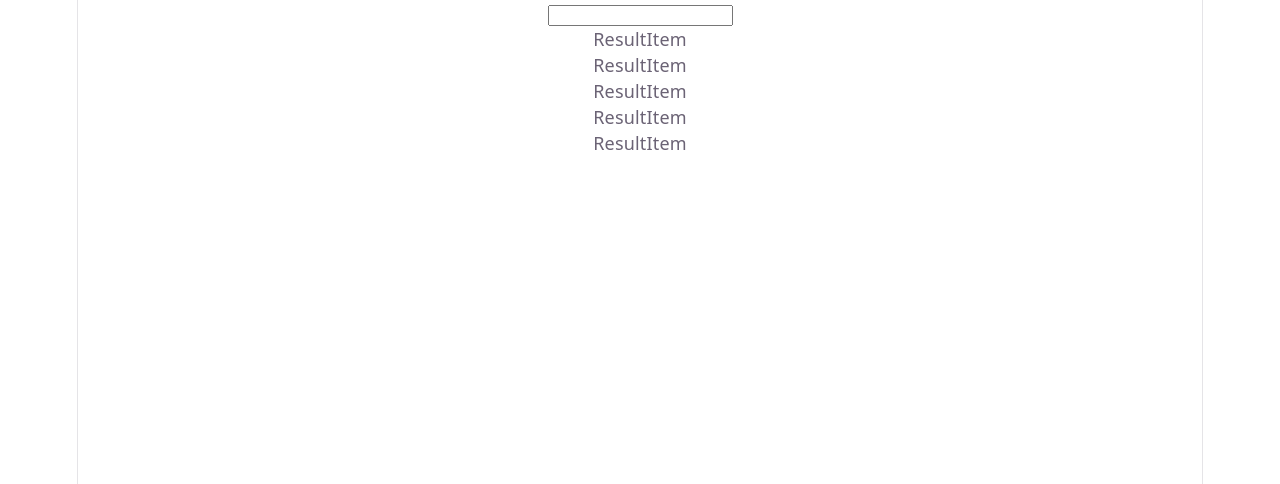
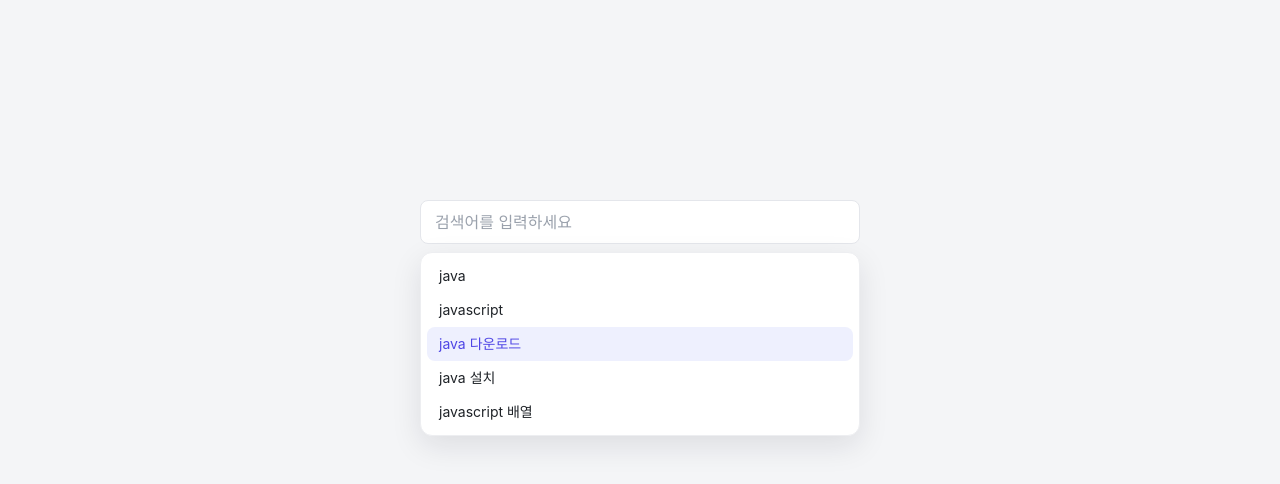
Before and after one commit to chan9yu/autocomplete-search-example, a React (Vite) app: page / in a window 1280 px wide. Shown: the top 484 px of the page. Built offline with nearby package versions, Linux system fonts and the light colour scheme.

Commit message:
feat: 자동완성 검색창 정중앙 배치 및 Input, Dropdown 스타일링

```diff
--- a/src/components/Autocomplete.tsx
+++ b/src/components/Autocomplete.tsx
@@ -6,7 +6,7 @@ export function Autocomplete() {
 	useAutocomplete();
 
 	return (
-		<div>
+		<div className="autocomplete">
 			<SearchInput />
 			<ResultDropdown />
 		</div>
--- a/src/components/ResultDropdown.tsx
+++ b/src/components/ResultDropdown.tsx
@@ -1,13 +1,21 @@
-import { ResultItem } from "./ResultItem";
-
 export function ResultDropdown() {
 	return (
-		<div>
-			<ResultItem />
-			<ResultItem />
-			<ResultItem />
-			<ResultItem />
-			<ResultItem />
-		</div>
+		<ul className="dropdown" role="listbox">
+			<li className="option" role="option">
+				java
+			</li>
+			<li className="option" role="option">
+				javascript
+			</li>
+			<li className="option" role="option" aria-selected>
+				java 다운로드
+			</li>
+			<li className="option" role="option">
+				java 설치
+			</li>
+			<li className="option" role="option">
+				javascript 배열
+			</li>
+		</ul>
 	);
 }
--- a/src/components/SearchInput.tsx
+++ b/src/components/SearchInput.tsx
@@ -1,3 +1,3 @@
 export function SearchInput() {
-	return <input />;
+	return <input className="search-input" placeholder="검색어를 입력하세요" />;
 }
--- a/src/styles/index.css
+++ b/src/styles/index.css
@@ -1,109 +1,90 @@
-:root {
-	--text: #6b6375;
-	--text-h: #08060d;
-	--bg: #fff;
-	--border: #e5e4e7;
-	--code-bg: #f4f3ec;
-	--accent: #aa3bff;
-	--accent-bg: rgba(170, 59, 255, 0.1);
-	--accent-border: rgba(170, 59, 255, 0.5);
-	--social-bg: rgba(244, 243, 236, 0.5);
-	--shadow: rgba(0, 0, 0, 0.1) 0 10px 15px -3px, rgba(0, 0, 0, 0.05) 0 4px 6px -2px;
+@import url(reset.css);
 
-	--sans: system-ui, 'Segoe UI', Roboto, sans-serif;
-	--heading: system-ui, 'Segoe UI', Roboto, sans-serif;
-	--mono: ui-monospace, Consolas, monospace;
-
-	font: 18px/145% var(--sans);
-	letter-spacing: 0.18px;
-	color-scheme: light dark;
-	color: var(--text);
-	background: var(--bg);
-	font-synthesis: none;
-	text-rendering: optimizeLegibility;
-	-webkit-font-smoothing: antialiased;
-	-moz-osx-font-smoothing: grayscale;
-
-	@media (max-width: 1024px) {
-		font-size: 16px;
-	}
-}
-
-@media (prefers-color-scheme: dark) {
-	:root {
-		--text: #9ca3af;
-		--text-h: #f3f4f6;
-		--bg: #16171d;
-		--border: #2e303a;
-		--code-bg: #1f2028;
-		--accent: #c084fc;
-		--accent-bg: rgba(192, 132, 252, 0.15);
-		--accent-border: rgba(192, 132, 252, 0.5);
-		--social-bg: rgba(47, 48, 58, 0.5);
-		--shadow: rgba(0, 0, 0, 0.4) 0 10px 15px -3px, rgba(0, 0, 0, 0.25) 0 4px 6px -2px;
-	}
-
-	#social .button-icon {
-		filter: invert(1) brightness(2);
-	}
-}
-
-#root {
-	width: 1126px;
-	max-width: 100%;
-	margin: 0 auto;
-	text-align: center;
-	border-inline: 1px solid var(--border);
-	min-height: 100svh;
-	display: flex;
-	flex-direction: column;
+*,
+*::before,
+*::after {
 	box-sizing: border-box;
 }
 
 body {
-	margin: 0;
+	min-height: 100dvh;
+	background-color: #f4f5f7;
+	color: #1f2328;
+	font-family:
+		-apple-system, BlinkMacSystemFont, "Segoe UI", Roboto, "Noto Sans KR", "Helvetica Neue", Arial, sans-serif;
+	-webkit-font-smoothing: antialiased;
+	text-rendering: optimizeLegibility;
 }
 
-h1,
-h2 {
-	font-family: var(--heading);
-	font-weight: 500;
-	color: var(--text-h);
+#root {
+	display: flex;
+	align-items: flex-start;
+	justify-content: center;
+	min-height: 100dvh;
+	padding: 25vh 24px 24px;
 }
 
-h1 {
-	font-size: 56px;
-	letter-spacing: -1.68px;
-	margin: 32px 0;
-	@media (max-width: 1024px) {
-		font-size: 36px;
-		margin: 20px 0;
+.autocomplete {
+	position: relative;
+	width: min(440px, 100vw - 48px);
+}
+
+.search-input {
+	width: 100%;
+	padding: 10px 14px;
+	font: inherit;
+	font-size: 16px;
+	line-height: 1.4;
+	color: #1f2328;
+	background-color: #fff;
+	border: 1px solid #e4e6eb;
+	border-radius: 8px;
+	outline: none;
+	appearance: none;
+	transition: border-color 0.15s ease;
+}
+
+.search-input::placeholder {
+	color: #9aa1ac;
+}
+
+.search-input:focus {
+	border-color: #6366f1;
+}
+
+.dropdown {
+	position: absolute;
+	top: calc(100% + 8px);
+	right: 0;
+	left: 0;
+	padding: 6px;
+	background-color: #fff;
+	border: 1px solid #edeef1;
+	border-radius: 12px;
+	box-shadow: 0 10px 30px rgba(16, 24, 40, 0.1);
+}
+
+.option {
+	padding: 10px 12px;
+	font-size: 14px;
+	color: #1f2328;
+	border-radius: 8px;
+	cursor: pointer;
+	transition: background-color 0.12s ease;
+}
+
+.option:hover {
+	background-color: #f1f2f5;
+}
+
+.option[aria-selected="true"] {
+	background-color: #eef0fe;
+	color: #4f46e5;
+}
+
+@media (prefers-reduced-motion: reduce) {
+	.search-input,
+	.option {
+		transition: none;
 	}
 }
-h2 {
-	font-size: 24px;
-	line-height: 118%;
-	letter-spacing: -0.24px;
-	margin: 0 0 8px;
-	@media (max-width: 1024px) {
-		font-size: 20px;
-	}
-}
-p {
-	margin: 0;
-}
-
-code,
-.counter {
-	font-family: var(--mono);
-	display: inline-flex;
-	border-radius: 4px;
-	color: var(--text-h);
-}
-
-code {
-	font-size: 15px;
-	line-height: 135%;
-	padding: 4px 8px;
-	background: var(--code-bg);
-}
--- /dev/null
+++ b/src/styles/reset.css
@@ -0,0 +1,135 @@
+/* http://meyerweb.com/eric/tools/css/reset/
+  v2.0 | 20110126
+  License: none (public domain)
+*/
+
+html,
+body,
+div,
+span,
+applet,
+object,
+iframe,
+h1,
+h2,
+h3,
+h4,
+h5,
+h6,
+p,
+blockquote,
+pre,
+a,
+abbr,
+acronym,
+address,
+big,
+cite,
+code,
+del,
+dfn,
+em,
+img,
+ins,
+kbd,
+q,
+s,
+samp,
+small,
+strike,
+strong,
+sub,
+sup,
+tt,
+var,
+b,
+u,
+i,
+center,
+dl,
+dt,
+dd,
+ol,
+ul,
+li,
+fieldset,
+form,
+label,
+legend,
+table,
+caption,
+tbody,
+tfoot,
+thead,
+tr,
+th,
+td,
+article,
+aside,
+canvas,
+details,
+embed,
+figure,
+figcaption,
+footer,
+header,
+hgroup,
+menu,
+nav,
+output,
+ruby,
+section,
+summary,
+time,
+mark,
+audio,
+video {
+	margin: 0;
+	padding: 0;
+	border: 0;
+	font-size: 100%;
+	font: inherit;
+	vertical-align: baseline;
+}
+
+/* HTML5 display-role reset for older browsers */
+article,
+aside,
+details,
+figcaption,
+figure,
+footer,
+header,
+hgroup,
+menu,
+nav,
+section {
+	display: block;
+}
+
+body {
+	line-height: 1;
+}
+
+ol,
+ul {
+	list-style: none;
+}
+
+blockquote,
+q {
+	quotes: none;
+}
+
+blockquote:before,
+blockquote:after,
+q:before,
+q:after {
+	content: "";
+	content: none;
+}
+
+table {
+	border-collapse: collapse;
+	border-spacing: 0;
+}
```
Also changed, not shown: src/styles/App.css (deleted, +0 -182 lines).
